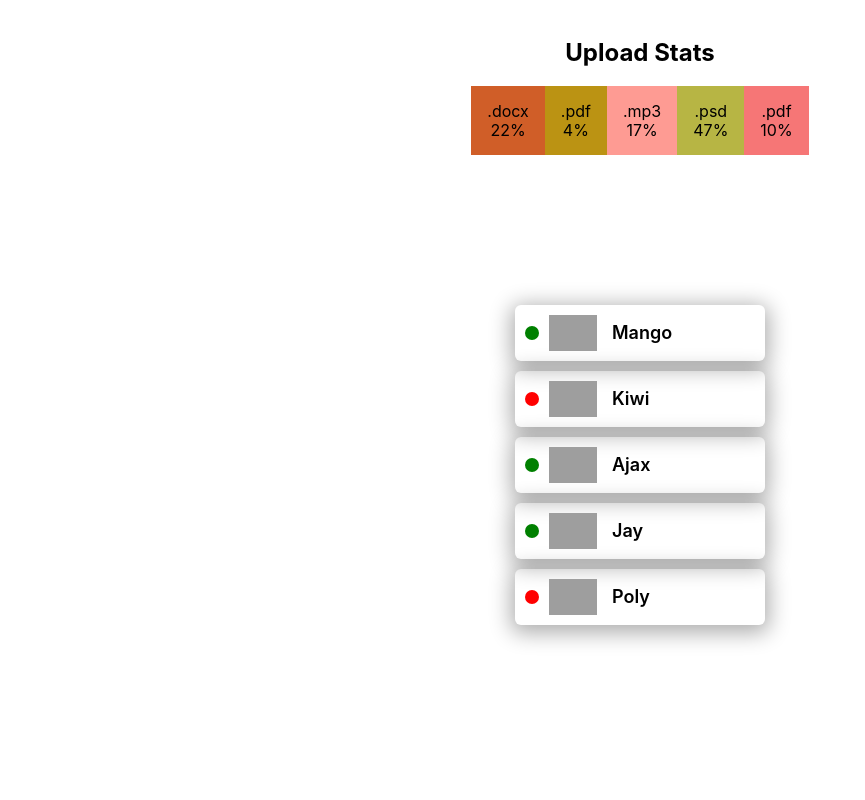
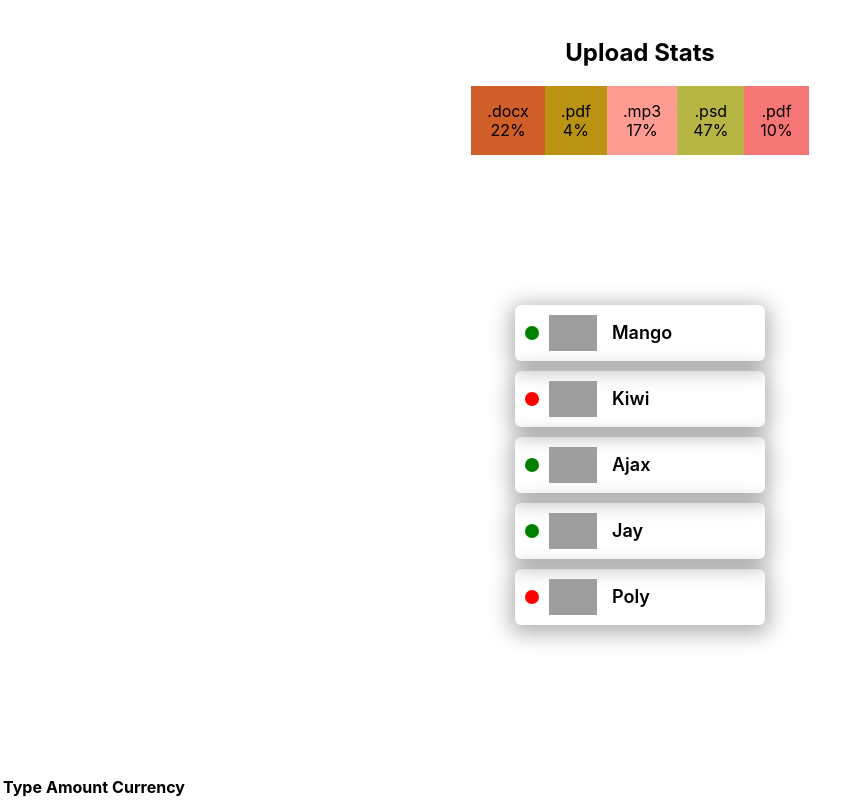
Before and after one commit to Kl0filinj/goit-react-hw-01-components, a React (Create React App) app: page / in a window 1280 px wide. Shown: the part 474-1274 px from the top of the page, without its empty margins (0-865 px from the left). Before the commit the page ends 1249 px from the top, so only its background shows below. Built offline with nearby package versions, Linux system fonts and the light colour scheme; grey boxes are pictures that could not be loaded.

Commit message:
я не понимаю что за прикол

```diff
--- a/src/components/App.jsx
+++ b/src/components/App.jsx
@@ -1,9 +1,11 @@
 import { Profile } from './Profile/Profile';
 import { Statistic } from './Statistic/Statistic';
 import { FriendList } from './FriendList/FriendList';
+import { TransactionHistory } from './TransactionHistory/TransactionHistory';
 import userData from './user.json';
 import staticData from './data.json';
 import friendsData from './friends.json';
+import transactionsData from './transactions.json';
 
 export const App = () => {
   return (
@@ -17,6 +19,7 @@ export const App = () => {
       />
       <Statistic title="Upload Stats" stats={staticData} />
       <FriendList friends={friendsData} />
+      <TransactionHistory transactions={transactionsData} />
     </>
   );
 };
--- a/src/components/Statistic/Statistic.jsx
+++ b/src/components/Statistic/Statistic.jsx
@@ -5,18 +5,18 @@ import {
 } from './Statistic.styled';
 import { getRandomHexColor } from '../getRandomHexColor';
 import PropTypes from 'prop-types';
-// console.log()
 
 export const Statistic = ({ title = null, stats }) => {
+  console.log(stats);
   return (
     <StaticContainer>
       {title !== null && <h2>{title}</h2>}
 
       <StatisticList>
-        {stats.map(stat => (
-          <StatisticListItem key={stat.id} bgColor={getRandomHexColor()}>
-            <span>{stat.label}</span>
-            <span>{stat.percentage}%</span>
+        {stats.map(({ id, label, percentage }) => (
+          <StatisticListItem key={id} bgColor={getRandomHexColor()}>
+            <span>{label}</span>
+            <span>{percentage}%</span>
           </StatisticListItem>
         ))}
       </StatisticList>
--- a/src/components/Statistic/Statistic.styled.js
+++ b/src/components/Statistic/Statistic.styled.js
@@ -17,4 +17,3 @@ export const StatisticListItem = styled.li`
   padding: 16px;
   background-color: ${p => p.bgColor};
 `;
-// flex-basis: calc(100% / 3);
--- /dev/null
+++ b/src/components/TransactionHistory/TransactionHistory.jsx
@@ -0,0 +1,25 @@
+export const TransactionHistory = transactions => {
+  //   console.log(transactions.transactions);
+  //   let correctTrans = transactions.transactions;
+  //   console.log(correctTrans);
+  return (
+    <table>
+      <thead>
+        <tr>
+          <th>Type</th>
+          <th>Amount</th>
+          <th>Currency</th>
+        </tr>
+      </thead>
+      <tbody>
+        {transactions.transactions.map(({ id, type, amount, currency }) => {
+          <tr key={id}>
+            <td>1</td>
+            <td>2</td>
+            <td>3</td>
+          </tr>;
+        })}
+      </tbody>
+    </table>
+  );
+};
--- /dev/null
+++ b/src/components/transactions.json
@@ -0,0 +1,122 @@
+[
+  {
+    "id": "1e0700a2-5183-4291-85cc-2065a036a683",
+    "type": "invoice",
+    "amount": "964.82",
+    "currency": "LRD"
+  },
+  {
+    "id": "a30f821b-4d25-4ff0-abdd-e340b3f0dd2b",
+    "type": "payment",
+    "amount": "686.50",
+    "currency": "WST"
+  },
+  {
+    "id": "44dca67a-8e5a-4798-bf8e-b15efd4e1abd",
+    "type": "invoice",
+    "amount": "828.62",
+    "currency": "UGX"
+  },
+  {
+    "id": "ea8ed3dc-2b68-4a53-905a-53ecb0adef33",
+    "type": "withdrawal",
+    "amount": "527.80",
+    "currency": "ALL"
+  },
+  {
+    "id": "ea76146a-0b00-4b80-bc02-a8c822176712",
+    "type": "withdrawal",
+    "amount": "371.43",
+    "currency": "MUR"
+  },
+  {
+    "id": "63ca02f9-d637-46b5-9237-f3b24425e029",
+    "type": "payment",
+    "amount": "862.44",
+    "currency": "AUD"
+  },
+  {
+    "id": "ed0263e8-59a5-4bf1-87e0-2bb88e53dc34",
+    "type": "withdrawal",
+    "amount": "907.00",
+    "currency": "GEL"
+  },
+  {
+    "id": "6013bad0-750c-4691-8bc2-d8f2b43969c4",
+    "type": "withdrawal",
+    "amount": "352.52",
+    "currency": "UGX"
+  },
+  {
+    "id": "252c7be4-8b06-4fa7-8d42-61fb835b70d5",
+    "type": "payment",
+    "amount": "388.98",
+    "currency": "TOP"
+  },
+  {
+    "id": "4eaab41b-b967-40ac-82ed-85fc66f646f1",
+    "type": "deposit",
+    "amount": "103.10",
+    "currency": "BWP"
+  },
+  {
+    "id": "9648a350-8469-42d5-8bf3-18090de5fe67",
+    "type": "withdrawal",
+    "amount": "322.32",
+    "currency": "MRO"
+  },
+  {
+    "id": "9c5c25fb-1a95-4b2f-8d1f-4c4426d677cc",
+    "type": "invoice",
+    "amount": "14.79",
+    "currency": "PYG"
+  },
+  {
+    "id": "43ef232c-80e9-4d6f-b48a-b22405620de3",
+    "type": "payment",
+    "amount": "904.86",
+    "currency": "CHF"
+  },
+  {
+    "id": "5161682e-e620-4019-ab0a-24ceb10fbd20",
+    "type": "withdrawal",
+    "amount": "307.08",
+    "currency": "NOK"
+  },
+  {
+    "id": "7b119d71-42e6-4c42-a141-6818b07bb9ff",
+    "type": "invoice",
+    "amount": "275.07",
+    "currency": "AWG"
+  },
+  {
+    "id": "a4f65722-65c4-4c28-b1f4-b8ed988bb205",
+    "type": "deposit",
+    "amount": "213.10",
+    "currency": "STD"
+  },
+  {
+    "id": "c6e5784b-0ca3-48d6-86e5-b5128af5a523",
+    "type": "invoice",
+    "amount": "116.11",
+    "currency": "CUP CUC"
+  },
+  {
+    "id": "c9ebed6a-3a02-4b49-ac0d-0534b51f2bfd",
+    "type": "invoice",
+    "amount": "878.67",
+    "currency": "HKD"
+  },
+  {
+    "id": "a4a98b0e-b22c-438b-9f83-de2df52110c8",
+    "type": "invoice",
+    "amount": "725.03",
+    "currency": "UYU UYI"
+  },
+  {
+    "id": "b39bfa7a-0166-4c47-94d6-87d20590f746",
+    "type": "payment",
+    "amount": "405.45",
+    "currency": "MDL"
+  }
+]
```
Also changed, not shown: src/components/TransactionHistory/TransactionHistory.styled.js (added).
